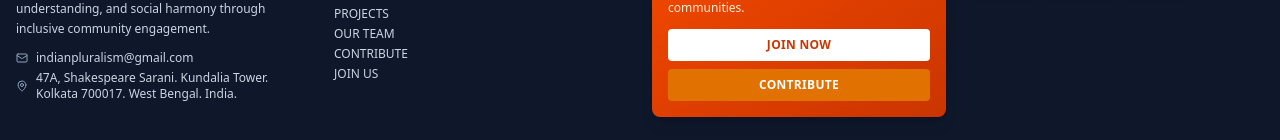
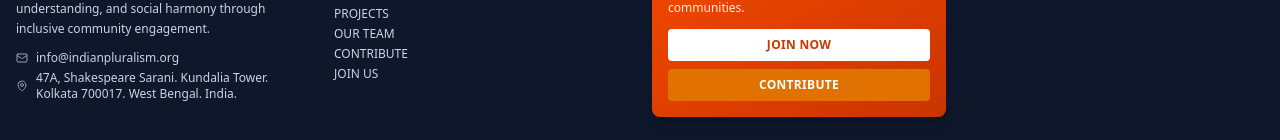
Before and after one commit to HrushikeshAnandSarangi/IPF_Frontend, a Next.js app: page / in a window 1280 px wide. Shown: the part 3089-3229 px from the top of the page. Built offline with nearby package versions, Linux system fonts and the light colour scheme.

Commit message:
Final commit

```diff
--- a/src/components/Footer.tsx
+++ b/src/components/Footer.tsx
@@ -20,7 +20,7 @@ export default function Footer() {
   ]
 
   const contactInfo = [
-    { icon: Mail, text: "indianpluralism@gmail.com", href: "mailto:indianpluralism@gmail.com" },
+    { icon: Mail, text: "info@indianpluralism.org", href: "mailto:info@indianpluralism.org" },
     { icon: MapPin, text: "47A, Shakespeare Sarani. Kundalia Tower. Kolkata 700017. West Bengal. India.", href: "https://maps.app.goo.gl/jC36iVESLXVFe5528" },
   ]
 
```
